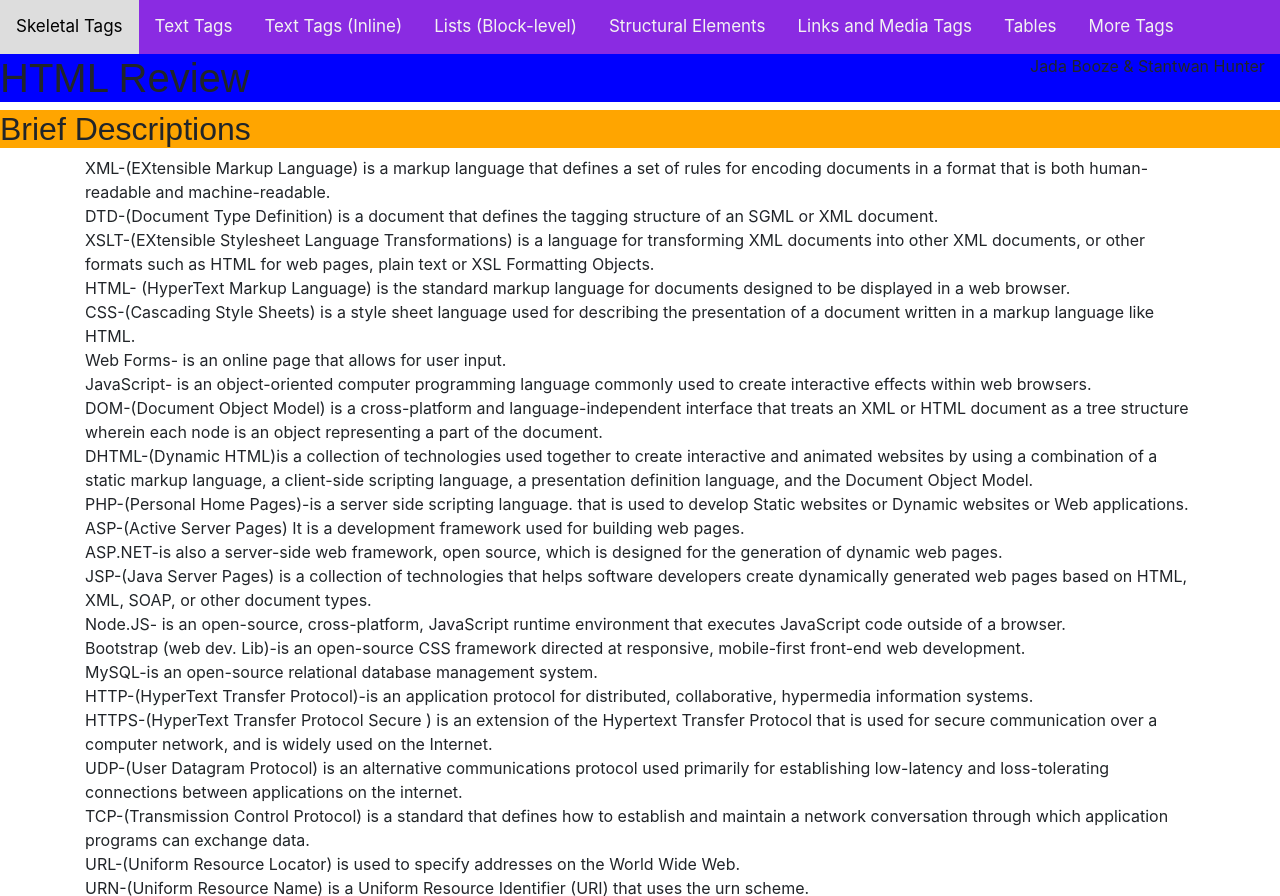
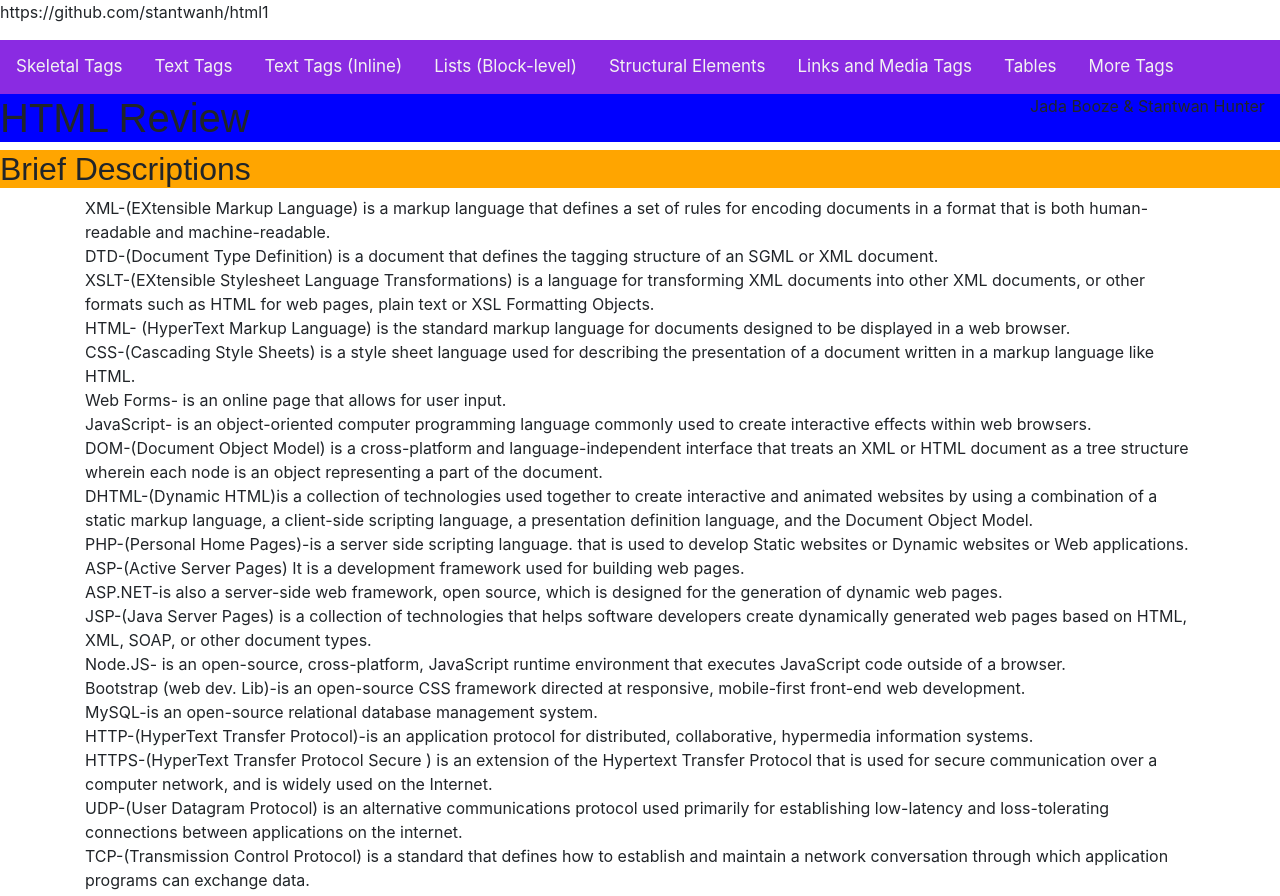
Before and after one commit to stantwanh/html1, a plain HTML site: page project 1/index.html in a window 1280 px wide. Shown: the top 896 px of the page. Drawn offline with nearby package versions, Linux system fonts and the light colour scheme; a script that the page names is missing.

Commit message:
Update index.html

```diff
--- a/project 1/index.html
+++ b/project 1/index.html
@@ -10,7 +10,7 @@
 <script src='main.js'></script>
 
 
-
+	<p>https://github.com/stantwanh/html1</p>
 
 </head>
 
```
